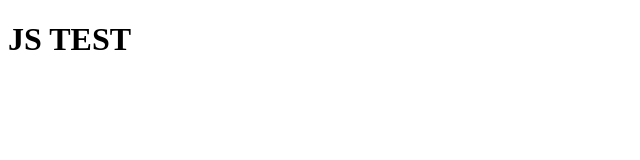
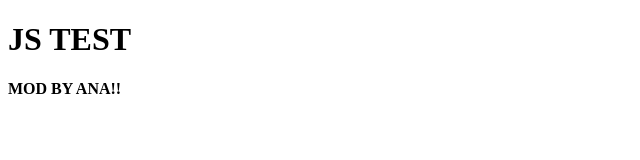
Before and after one commit to guivicari/teste, a plain HTML site: page index.html in a window 1280 px wide. Shown: the whole page, without its empty margins (0-640 px from the left). Drawn offline with Linux system fonts and the light colour scheme.

Commit message:
adicao h2

```diff
--- a/index.html
+++ b/index.html
@@ -12,6 +12,8 @@
 
     <h1>JS TEST</h1>
 
+    <h4>MOD BY ANA!!</h4>
+
 
 </body>
 </html>
```
